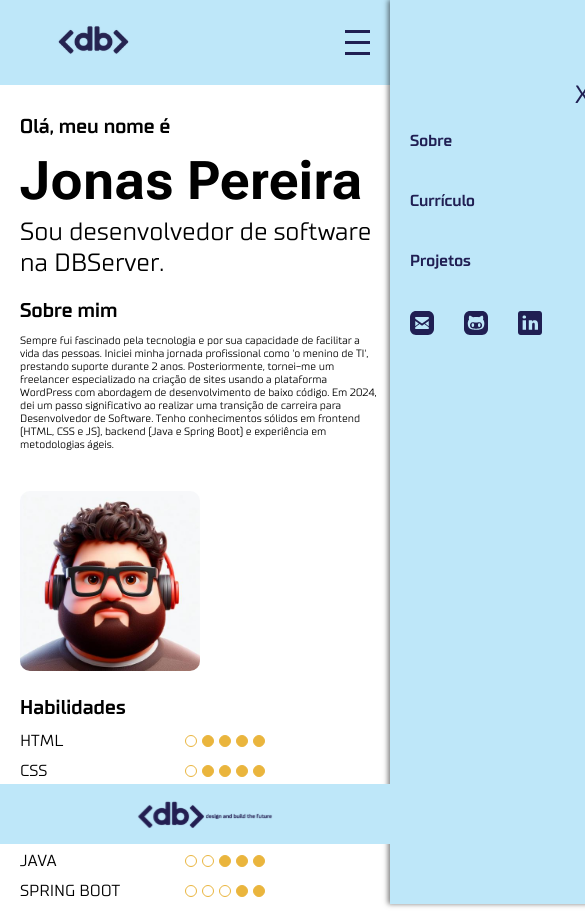
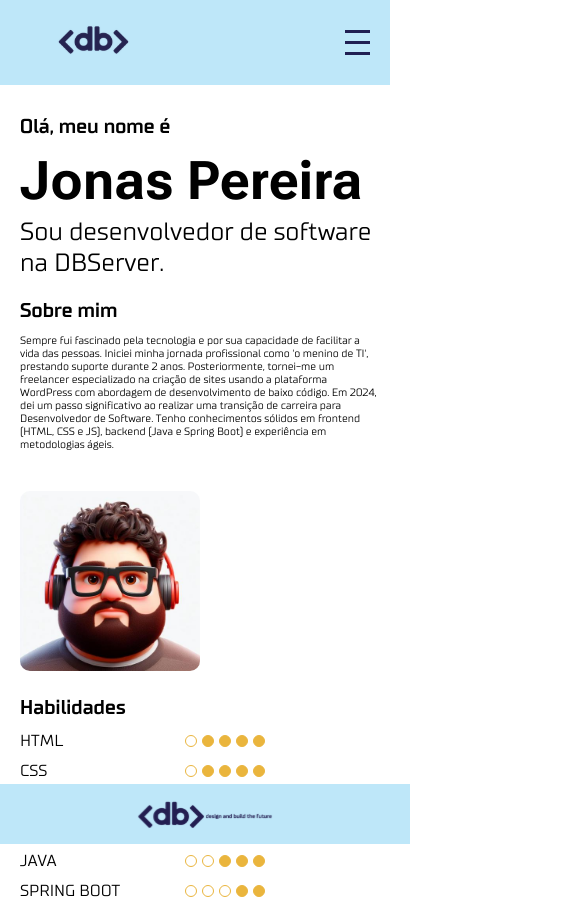
Before and after one commit to jonasdspereira/db-portfolio, a React (Vite) app: page / in a window 390 px wide. Shown: the top 921 px of the page, 585 px wide, since content can reach past the window. Built offline with nearby package versions, Linux system fonts and the light colour scheme; the HTML template or start-up script is replaced by a standard one.

Commit message:
fix: menu responsivo

```diff
--- a/package.json
+++ b/package.json
@@ -7,10 +7,11 @@
     "dev": "vite",
     "build": "vite build",
     "lint": "eslint . --ext js,jsx --report-unused-disable-directives --max-warnings 0",
-    "preview": "vite preview"
+    "preview": "vite preview --port 8080"
   },
   "dependencies": {
     "react": "^18.2.0",
+    "react-burger-menu": "^3.0.9",
     "react-dom": "^18.2.0",
     "react-router-dom": "^6.23.1",
     "styled-components": "^6.1.11"
--- a/src/components/Navbar/index.jsx
+++ b/src/components/Navbar/index.jsx
@@ -16,7 +16,6 @@ const Nav = styled.nav`
 const Lista = styled.ul`
   display: flex;
   list-style: none;
-  transition: transform 0.3s ease-in-out;
 
   @media (max-width: 768px) {
     flex-direction: column;
@@ -26,8 +25,7 @@ const Lista = styled.ul`
     right: 0;
     height: 100vh;
     background-color: var(--primary-color);
-    transform: ${(props) =>
-      props.open ? "translateX(0)" : "translateX(100%)"};
+    display: ${(props) => (props.open ? "flex" : "none")};
     padding-top: 60px;
     padding-left: 20px;
     box-shadow: -2px 0 5px rgba(0, 0, 0, 0.5);
@@ -106,7 +104,7 @@ const IconesContainer = styled.div`
   }
 `;
 
-const IconesResponsive = styled.div`
+const IconesResponsivo = styled.div`
   display: none;
 
   @media (max-width: 768px) {
@@ -142,6 +140,7 @@ const Navbar = () => {
         <div></div>
         <div></div>
       </Hamburger>
+
       <Lista open={menuOpen}>
         <CloseButton onClick={() => setMenuOpen(false)}>X</CloseButton>
         <Item>
@@ -155,9 +154,9 @@ const Navbar = () => {
         <Item>
           <StyledLink to="/projetos">Projetos</StyledLink>
         </Item>
-        <IconesResponsive>
+        <IconesResponsivo>
           <Icones />
-        </IconesResponsive>
+        </IconesResponsivo>
       </Lista>
       <IconesContainer>
         <Icones />
```
Also changed, not shown: 1 other file (tests, documents, lock files or other folders).
